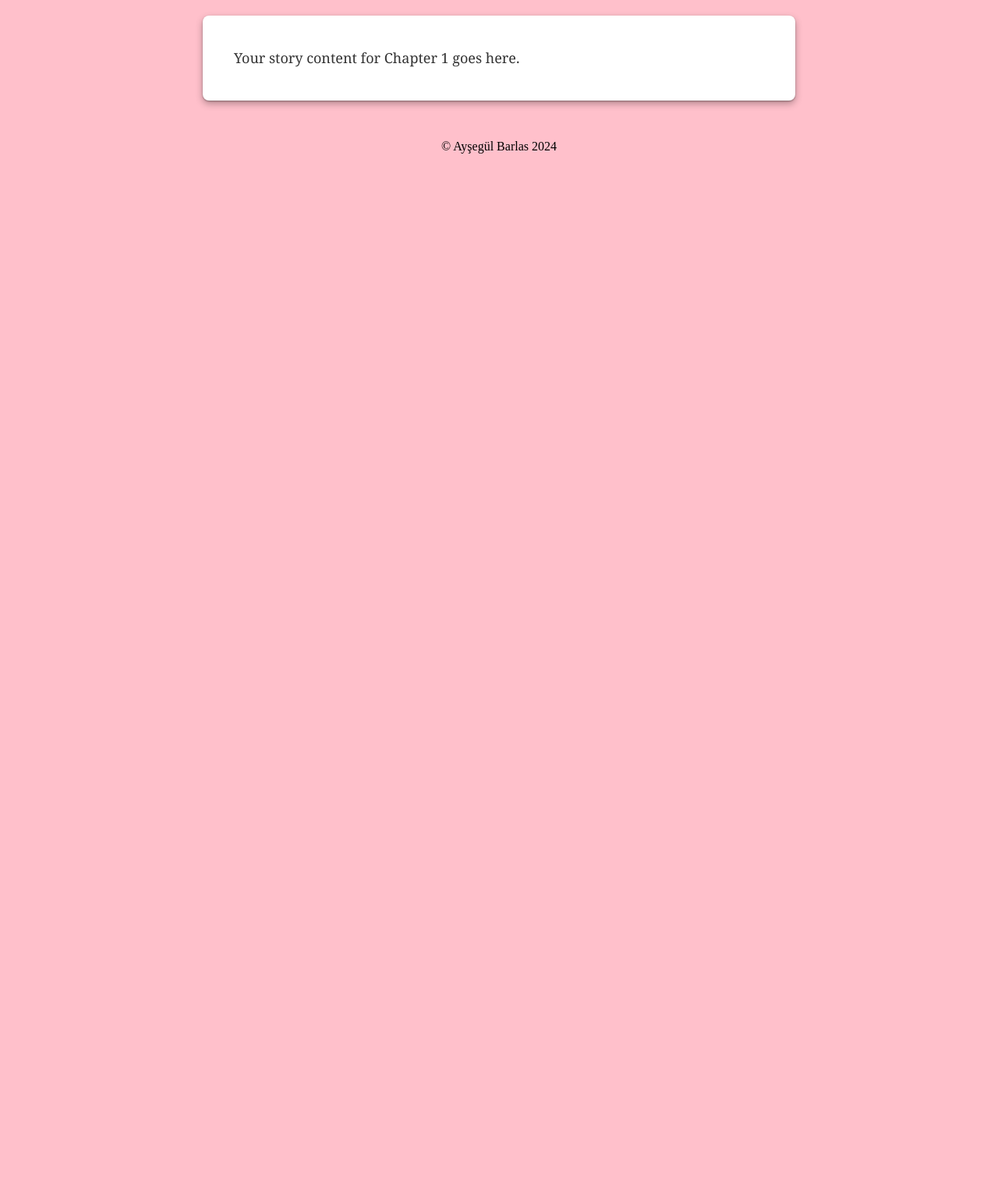
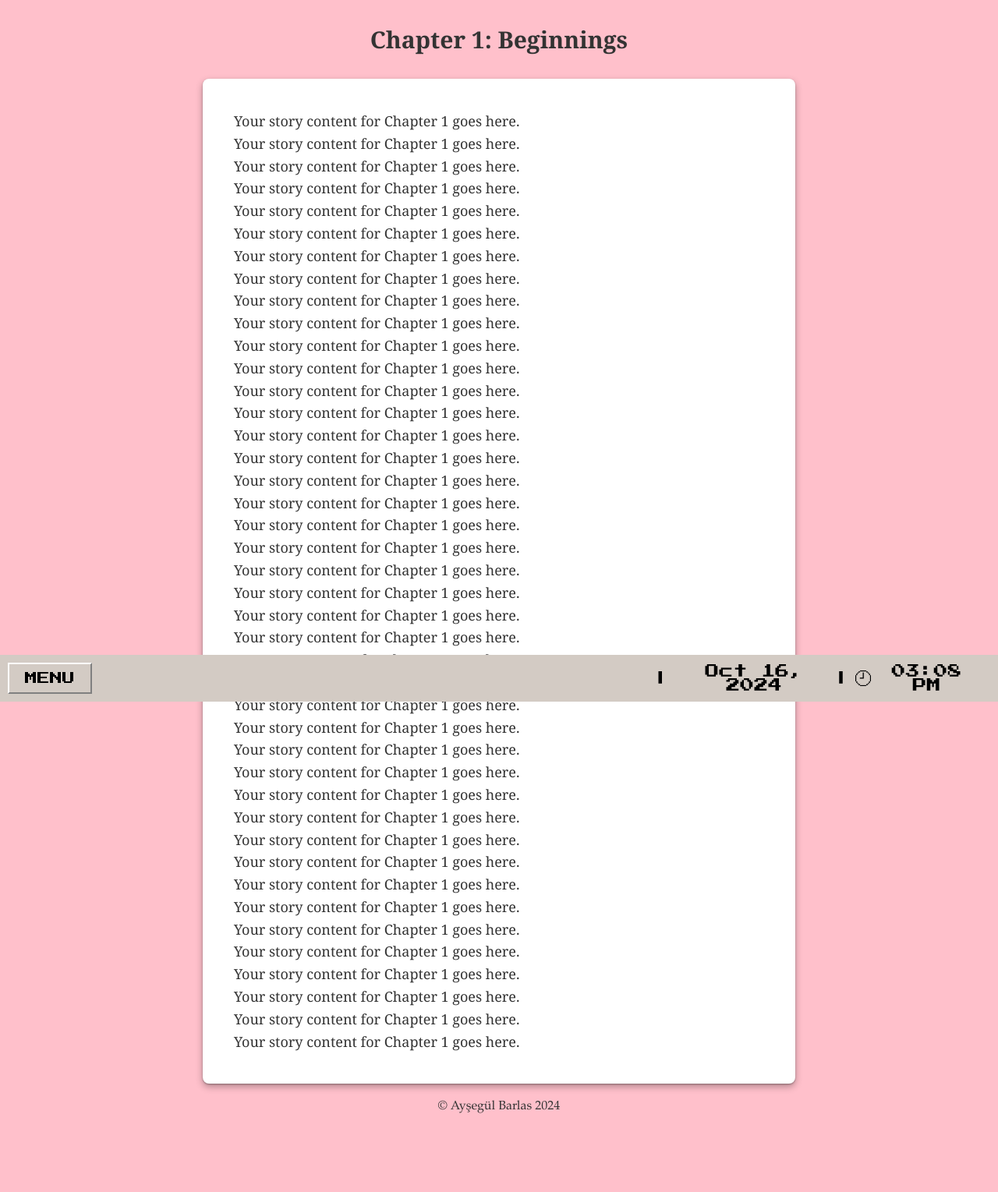
Before and after one commit to hackertehlike/hackertehlike.github.io, a Jekyll site: the page built from _stories/3rfm/chapter1.md, in a window 1280 px wide. Shown: the whole page at 78% size. Built offline with Jekyll 4.4.1, drawn with Linux system fonts in a browser that asks for light colours; before the commit the page ends 900 px from its top, so only the background shows below that.

Commit message:
fixed formatting issues

```diff
--- a/_layouts/chapter-template.html
+++ b/_layouts/chapter-template.html
@@ -6,20 +6,26 @@
     <title>{{ page.title }}</title>
     <link rel="stylesheet" href="../../styles/stories_style.css">
 </head>
-<body>
+<body data-scrolling-text=" ">
     <div class="wrapper">
+        <!-- Chapter Title -->
+        <h1 id="chapter-title">{{ page.title }}</h1>
+
         <!-- Story Content -->
         <div class="story-container">
             {{ content }}
         </div>
     </div>
 
+    <!-- Copyright Notice -->
+    <div class="copyright">
+        <p>© Ayşegül Barlas 2024</p>
+    </div>
+
     <!-- Footer -->
-    <footer>
-        <p>© Ayşegül Barlas 2024</p>
-    </footer>
+    <div id="footer-container"></div>
 
     <!-- Scripts -->
-    <script src="../../scripts/story-script.js"></script>
+    <script src="../../scripts/menu-bar-loader.js"></script>
 </body>
 </html>
--- a/_stories/3rfm/chapter1.md
+++ b/_stories/3rfm/chapter1.md
@@ -7,3 +7,91 @@ chapter: 1
 ---
 
 Your story content for Chapter 1 goes here.
+
+Your story content for Chapter 1 goes here.
+
+Your story content for Chapter 1 goes here.
+
+Your story content for Chapter 1 goes here.
+
+Your story content for Chapter 1 goes here.
+
+Your story content for Chapter 1 goes here.
+
+
+Your story content for Chapter 1 goes here.
+
+Your story content for Chapter 1 goes here.
+
+Your story content for Chapter 1 goes here.
+
+Your story content for Chapter 1 goes here.
+
+Your story content for Chapter 1 goes here.
+
+Your story content for Chapter 1 goes here.
+
+
+Your story content for Chapter 1 goes here.
+
+Your story content for Chapter 1 goes here.
+
+Your story content for Chapter 1 goes here.
+
+Your story content for Chapter 1 goes here.
+
+Your story content for Chapter 1 goes here.
+
+Your story content for Chapter 1 goes here.
+
+
+Your story content for Chapter 1 goes here.
+
+Your story content for Chapter 1 goes here.
+
+Your story content for Chapter 1 goes here.
+
+Your story content for Chapter 1 goes here.
+
+Your story content for Chapter 1 goes here.
+
+Your story content for Chapter 1 goes here.
+
+
+Your story content for Chapter 1 goes here.
+
+Your story content for Chapter 1 goes here.
+
+Your story content for Chapter 1 goes here.
+
+Your story content for Chapter 1 goes here.
+
+Your story content for Chapter 1 goes here.
+
+Your story content for Chapter 1 goes here.
+
+
+Your story content for Chapter 1 goes here.
+
+Your story content for Chapter 1 goes here.
+
+Your story content for Chapter 1 goes here.
+
+Your story content for Chapter 1 goes here.
+
+Your story content for Chapter 1 goes here.
+
+Your story content for Chapter 1 goes here.
+
+
+Your story content for Chapter 1 goes here.
+
+Your story content for Chapter 1 goes here.
+
+Your story content for Chapter 1 goes here.
+
+Your story content for Chapter 1 goes here.
+
+Your story content for Chapter 1 goes here.
+
+Your story content for Chapter 1 goes here.
--- a/scripts/menu-bar-loader.js
+++ b/scripts/menu-bar-loader.js
@@ -2,7 +2,7 @@ document.addEventListener('DOMContentLoaded', () => {
     console.log("menu-bar-loader.js loaded");
 
     // Load the footer into the page
-    fetch('/menu-bar.html')  // Ensure the correct path to menu-bar.html
+    fetch('/menu-bar.html')
         .then(response => {
             if (!response.ok) {
                 throw new Error('Network response was not ok');
@@ -14,7 +14,8 @@ document.addEventListener('DOMContentLoaded', () => {
             document.body.insertAdjacentHTML('beforeend', data);
 
             // Wait for footer to be injected before initializing its components
-            initializeFooter();
+            injectFooterStyles(); // Inject the styles first
+            initializeFooter(); // Then initialize the components
         })
         .catch(error => console.error('Error loading footer:', error));
 
@@ -45,45 +46,103 @@ document.addEventListener('DOMContentLoaded', () => {
             console.log("Scrolling text element found");
 
             const defaultText = "* welcome to my website * please stand by * this website is under construction * " +
-                                    "i'm doing my best okay * no seriously * this isn't as easy as it looks * " +
-                                    "so i made this website so you can see what i've been up to * " +
-                                    "and obviously i've been up to a lot of things * why won't these boxes go where i want them to go * " +
-                                    "so anyway * as i've said i've been up to a lot of things * " +
-                                    "you can click on the icons to see what i've been up to * some of it anyway * " +
-                                    "for example, i've been learning how to make websites * " +
-                                    "but you don't need to click on an icon to see that because you're already on a website i've made * " +
-                                    "but also i've been up to some other things * mostly i've been up to some other things * " +
-                                    "like for example, not doing the school work i'm supposed to be doing * css goes brrr * " +
-                                    "actually the menu button doesn't work but that's because i don't know what to put there yet * " +
-                                    "why did i make it clickable then? * it's a prank bro * " +
-                                    "did you know that no one knows what css stands for * css stands for <s>cool stuff</s> * " +
-                                    "css stands for cascading style sheets * thank you for being here * i hope you enjoy your stay *";
-
+                "i'm doing my best okay * no seriously * this isn't as easy as it looks * so i made this website so you can see what i've been up to *";
 
             const customText = document.body.getAttribute('data-scrolling-text') || defaultText;
             scrollingTextElement.textContent = customText;
 
-            // Set the scroll duration and translateX based on text length
+            // Set the scroll duration based on the text length
             const textLength = customText.length;
             const scrollDuration = textLength * 0.3; // Adjust this factor to control the speed
-            const translateXDistance = textLength * 10; // Adjust this factor to control distance
 
-            // Ensure scrolling styles are set correctly
-            scrollingTextElement.style.whiteSpace = 'nowrap';
-            scrollingTextElement.style.display = 'inline-block';
+            // Update the scrolling animation duration dynamically
             scrollingTextElement.style.animation = `scroll ${scrollDuration}s linear infinite`;
-
-            // Update the keyframes with dynamic translateX distance
-            const dynamicStyle = document.createElement('style');
-            dynamicStyle.innerHTML = `
-                @keyframes scroll {
-                    0% { transform: translateX(100%); }
-                    100% { transform: translateX(-${translateXDistance}%); }
-                }
-            `;
-            document.head.appendChild(dynamicStyle);
         } else {
             console.error("Scrolling text element not found");
         }
     }
+
+    // Function to inject footer styles and fonts
+    function injectFooterStyles() {
+        const footerStyles = `
+            /* Import fonts */
+            @import url('https://fonts.googleapis.com/css2?family=Press+Start+2P&display=swap');
+            @import url('https://fonts.googleapis.com/css2?family=Pixelify+Sans&display=swap');
+
+            /* Footer styles */
+            .footer {
+                display: flex;
+                justify-content: space-between;
+                align-items: center;
+                background-color: #d3cbc4;
+                padding: 10px;
+                position: fixed;
+                bottom: 0;
+                width: 100%;
+            }
+
+            .menu-button {
+                background-color: #d3cbc4;
+                border: none;
+                font-family: 'Press Start 2P', Courier, monospace;
+                font-size: 16px;
+                padding: 10px 20px;
+                cursor: url('../icons/cursor.png'), auto;
+                border-left: 2px solid white;
+                border-top: 2px solid white;
+                border-right: 2px solid gray;
+                border-bottom: 2px solid gray;
+                transition: background-color 0.3s;
+            }
+
+            .menu-button:hover {
+                background-color: #486b48;
+            }
+
+            .status-bar {
+                overflow: hidden;
+                width: 800px;
+                display: flex;
+            }
+
+            .scrolling-text {
+                white-space: nowrap;
+                display: inline-block;
+                font-family: 'Press Start 2P', Courier, monospace;
+                font-size: 18px;
+            }
+
+            @keyframes scroll {
+                0% { transform: translateX(100%); }
+                100% { transform: translateX(-100%); }
+            }
+
+            .clock {
+                display: flex;
+                align-items: center;
+                margin-right: 20px;
+            }
+
+            .separator {
+                margin: 0 10px;
+                font-family: 'Press Start 2P', Courier, monospace;
+                font-size: 18px;
+            }
+
+            .clock-icon {
+                width: 20px;
+            }
+
+            .date, .time {
+                font-family: 'Press Start 2P', Courier, monospace;
+                font-size: 18px;
+                margin-left: 10px;
+            }
+        `;
+
+        // Create a <style> element and inject the footer styles
+        const styleElement = document.createElement('style');
+        styleElement.innerHTML = footerStyles;
+        document.head.appendChild(styleElement);
+    }
 });
--- a/styles/stories_style.css
+++ b/styles/stories_style.css
@@ -26,6 +26,16 @@ body {
     flex-grow: 1; /* Ensure the wrapper takes up the available space */
 }
 
+/* Chapter Title */
+h1#chapter-title {
+    font-family: 'Georgia', 'Times New Roman', serif;
+    font-size: 30px;
+    text-align: center;
+    color: #333;
+    margin-top: 10px;
+    margin-bottom: 30px; /* Add space between the title and the story container */
+}
+
 /* Story Container */
 .story-container {
     font-family: 'Georgia', 'Times New Roman', serif;
@@ -41,6 +51,16 @@ body {
     text-align: justify;
 }
 
+/* Copyright Styling */
+.copyright {
+    text-align: center;
+    margin-bottom: 100px;
+    font-family: 'Garamond', 'Times New Roman', serif;
+    font-size: 16px;
+    color: #333;
+}
+
+
 /* Footer Styling */
 footer {
     text-align: center;
```
Also changed, not shown: styles/styles.css (+7 -7 lines).
